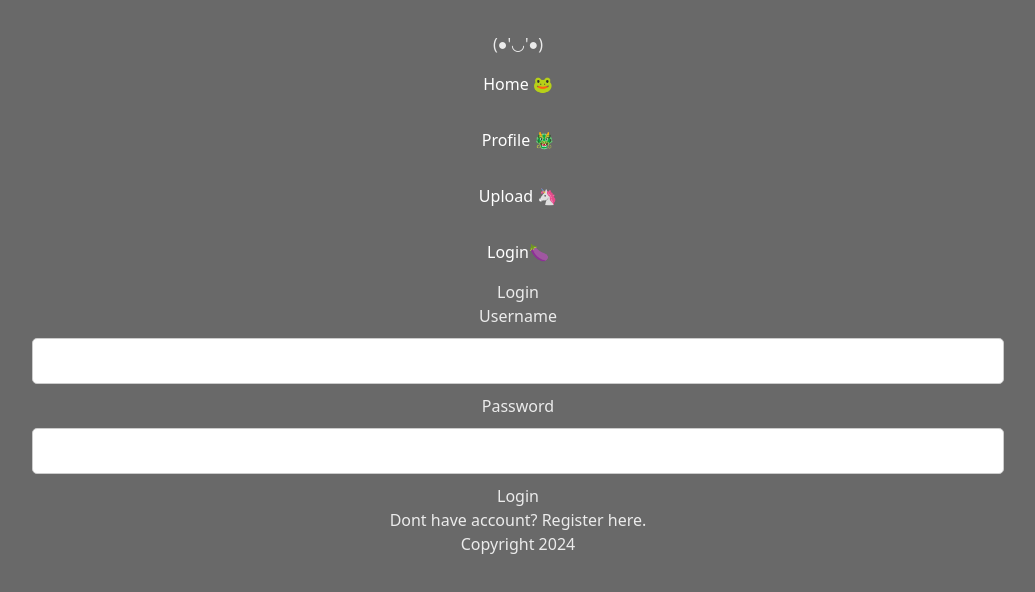
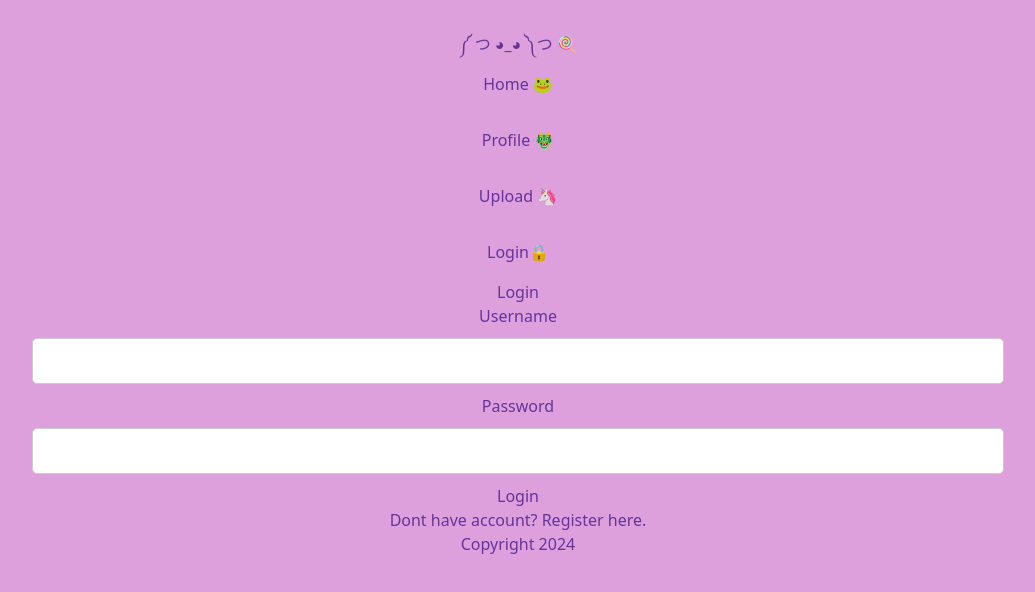
Before and after one commit to hinmiro/Week5, a React (Vite) app in the folder my-app/: page /login in a window 1280 px wide. Shown: the top 592 px of the page, without its empty margins (122-1157 px from the left). Built offline with nearby package versions, Linux system fonts and the light colour scheme.

Commit message:
Add context assignments

```diff
--- a/my-app/src/App.jsx
+++ b/my-app/src/App.jsx
@@ -6,11 +6,13 @@ import Upload from "./views/Upload.jsx";
 import Layout from "./views/Layout.jsx";
 import Single from "./views/Single.jsx";
 import Login from "./views/Login.jsx";
+import { UserProvider } from "./contexts/UserContext.jsx";
 
 const App = () => {
   return (
     <>
       <Router basename={import.meta.env.BASE_URL}>
+        <UserProvider>
           <Routes>
             <Route path="/" element={<Layout />}>
               <Route path="/" element={<Home />} />
@@ -20,6 +22,7 @@ const App = () => {
               <Route path="/login" element={<Login />} />
             </Route>
           </Routes>
+        </UserProvider>
       </Router>
     </>
   );
--- a/my-app/src/components/LoginForm.jsx
+++ b/my-app/src/components/LoginForm.jsx
@@ -1,31 +1,18 @@
 // LoginForm.jsx
 import useForm from "../hooks/formHooks.js";
-import { useAuthentication } from "../hooks/apiHooks.js";
-import { useNavigate } from "react-router-dom";
 import PropTypes from "prop-types";
+import { useUserContext } from "../contexts/UserContext.jsx";
 
 const LoginForm = ({ setToggleForm }) => {
-  const navigate = useNavigate();
-  const { login } = useAuthentication();
+  const { handleLogin } = useUserContext();
 
   const initValues = {
     username: "",
     password: "",
   };
 
-  const doLogin = async () => {
-    try {
-      const userData = await login(inputs);
-      console.log("doLogin userdata: ", userData);
-      localStorage.setItem("token", userData.token);
-      navigate("/");
-    } catch (err) {
-      alert(err.message);
-    }
-  };
-
   const { handleSubmit, handleInputChange, inputs } = useForm(
-    doLogin,
+    () => handleLogin(inputs),
     initValues,
   );
 
--- /dev/null
+++ b/my-app/src/components/UI/UserData.jsx
@@ -0,0 +1,22 @@
+import { useUserContext } from "../../contexts/UserContext.jsx";
+
+const UserData = () => {
+  const { user } = useUserContext();
+
+  if (!user) {
+    return null;
+  }
+  return (
+    <>
+      {user && (
+        <>
+          <p>Username: {user.username}</p>
+          <p>Email: {user.email}</p>
+          <p>Created: {new Date(user.created_at).toLocaleDateString()}</p>
+        </>
+      )}
+    </>
+  );
+};
+
+export default UserData;
--- /dev/null
+++ b/my-app/src/contexts/UserContext.jsx
@@ -0,0 +1,39 @@
+import { createContext, useContext, useState } from "react";
+import { useNavigate } from "react-router-dom";
+import { useAuthentication } from "../hooks/apiHooks.js";
+
+const UserContext = createContext(undefined);
+
+// eslint-disable-next-line react/prop-types
+export const UserProvider = ({ children }) => {
+  const [user, setUser] = useState();
+  const navigate = useNavigate();
+  const { login } = useAuthentication();
+
+  console.log("User in userProvider: ", user);
+
+  const handleLogin = async (credentials) => {
+    console.log({ credentials });
+    try {
+      const userData = await login(credentials);
+      console.log("userdata: ", userData);
+      localStorage.setItem("token", userData.token);
+      navigate("/");
+    } catch (err) {
+      alert(err.message);
+    }
+  };
+
+  return (
+    <UserContext.Provider value={{ user, setUser, handleLogin }}>
+      {children}
+    </UserContext.Provider>
+  );
+};
+
+UserProvider.defaultProps = {
+  children: null,
+};
+
+// eslint-disable-next-line react-refresh/only-export-components
+export const useUserContext = () => useContext(UserContext);
--- a/my-app/src/index.css
+++ b/my-app/src/index.css
@@ -8,8 +8,8 @@
   font-weight: 400;
 
   color-scheme: light dark;
-  color: rgba(255, 255, 255, 0.87);
-  background-color: dimgrey;
+  color: rebeccapurple;
+  background-color: plum;
 
   font-synthesis: none;
   text-rendering: optimizeLegibility;
@@ -36,14 +36,16 @@ nav ul {
 
 nav a {
   display: block;
-  color: white;
   text-align: center;
   padding: 1rem;
   text-decoration: none;
 }
 
 nav a:hover {
-  background-color: #111111;
+  background-color: rebeccapurple;
+  border-radius: 10px;
+  text-transform: uppercase;
+  color: plum;
 }
 
 /* media item card */
@@ -78,29 +80,6 @@ td a {
   padding: 0.5rem;
 }
 
-/* media item dialog */
-/*dialog {
-  position: fixed;
-  top: 5%;
-  height: 80dvh;
-  background: rgba(0, 0, 0, 0.8);
-  z-index: 9999;
-  color: rgba(255, 255, 255, 0.87);
-}
-
-dialog img,
-video {
-  height: 70%;
-  object-fit: contain;
-}*/
-
-/* single view */
-/*img,
-video {
-  max-width: 100%;
-}*/
-
-/* Form */
 form {
   display: flex;
   flex-direction: column;
--- a/my-app/src/views/Home.jsx
+++ b/my-app/src/views/Home.jsx
@@ -1,5 +1,6 @@
 import MediaRow from "../components/MediaRow.jsx";
 import { useMedia } from "../hooks/apiHooks.js";
+import UserData from "../components/UI/UserData.jsx";
 
 const Home = () => {
   // const [selectedItem, setSelectedItem] = useState(null);
@@ -8,6 +9,7 @@ const Home = () => {
 
   return (
     <>
+      <UserData />
       <h4 className={"m-10"}>My Media</h4>
       <table>
         <thead>
--- a/my-app/src/views/Layout.jsx
+++ b/my-app/src/views/Layout.jsx
@@ -1,22 +1,19 @@
-import React from "react";
 import { Link, Outlet } from "react-router-dom";
 
 const Layout = () => {
   return (
     <>
       <header>
-        <h1 className={"font-semibold"}>(●'◡'●)</h1>
-        <nav>
-          <Link to="/" className={"font-light"}>
-            Home 🐸
-          </Link>
-          <Link className={"font-light"} to="/profile">
-            Profile 🐲
-          </Link>
-          <Link className={"font-light"} to="/upload">
-            Upload 🦄
-          </Link>
-          <Link to="/login">Login🍆</Link>
+        <h1 className={"text-4xl text-fuchsia-600 p-3"}>༼ つ ◕_◕ ༽つ 🍭</h1>
+        <nav
+          className={
+            "flex justify-evenly text-indigo-800 bg-emerald-200 rounded-lg font-bold"
+          }
+        >
+          <Link to="/">Home 🐸</Link>
+          <Link to="/profile">Profile 🐲</Link>
+          <Link to="/upload">Upload 🦄</Link>
+          <Link to="/login">Login🔒</Link>
         </nav>
       </header>
       <main>
--- a/my-app/src/views/Profile.jsx
+++ b/my-app/src/views/Profile.jsx
@@ -1,8 +1,10 @@
 import { useEffect, useState } from "react";
 import { useUser } from "../hooks/apiHooks.js";
+import { useUserContext } from "../contexts/UserContext.jsx";
+import UserData from "../components/UI/UserData.jsx";
 
 const Profile = () => {
-  const [user, setUser] = useState(null);
+  const { user, setUser } = useUserContext(null);
   const { getUserByToken } = useUser();
 
   useEffect(() => {
@@ -23,13 +25,7 @@ const Profile = () => {
         <h1>Profile page</h1>
       </div>
       <div>
-        {user && (
-          <>
-            <p>Username: {user.username}</p>
-            <p>Email: {user.email}</p>
-            <p>Created: {user.created_at}</p>
-          </>
-        )}
+        <UserData />
       </div>
     </>
   );
--- a/my-app/vite.config.js
+++ b/my-app/vite.config.js
@@ -4,4 +4,5 @@ import react from "@vitejs/plugin-react-swc";
 // https://vitejs.dev/config/
 export default defineConfig({
   plugins: [react()],
+  base: "",
 });
```
Lines whose indentation alone changed are shown as unchanged.
